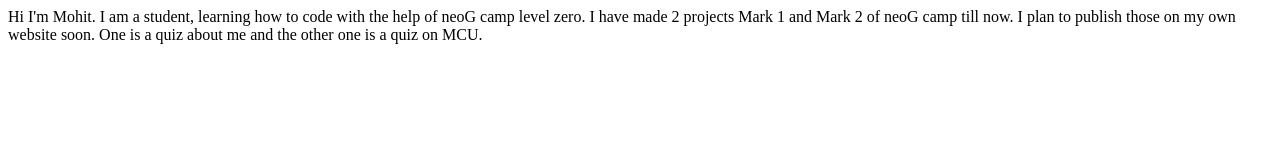
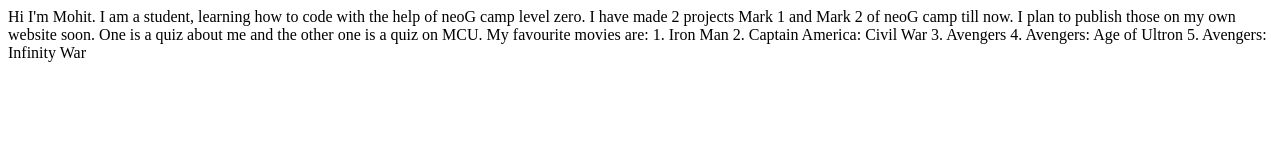
Before and after one commit to mohitdhatrak/mohitdhatrak-portfolio-old, a plain HTML site: page index.html in a window 1280 px wide. Drawn offline with Linux system fonts and the light colour scheme.

Commit message:
update hobbies: fav movies

```diff
--- a/index.html
+++ b/index.html
@@ -10,6 +10,8 @@
         Hi I'm Mohit. I am a student, learning how to code with the help of neoG
         camp level zero. I have made 2 projects Mark 1 and Mark 2 of neoG camp
         till now. I plan to publish those on my own website soon. One is a quiz
-        about me and the other one is a quiz on MCU.
+        about me and the other one is a quiz on MCU. My favourite movies are: 1.
+        Iron Man 2. Captain America: Civil War 3. Avengers 4. Avengers: Age of
+        Ultron 5. Avengers: Infinity War
     </body>
 </html>
```
